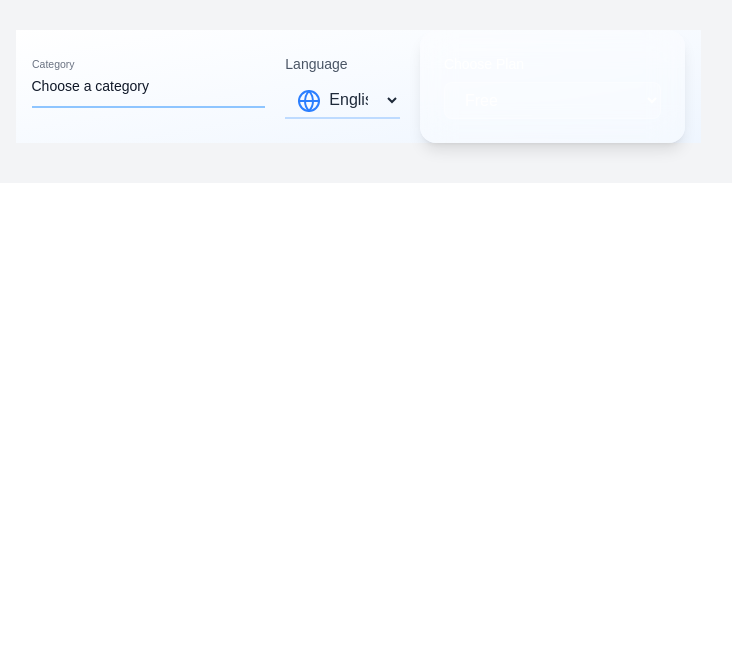
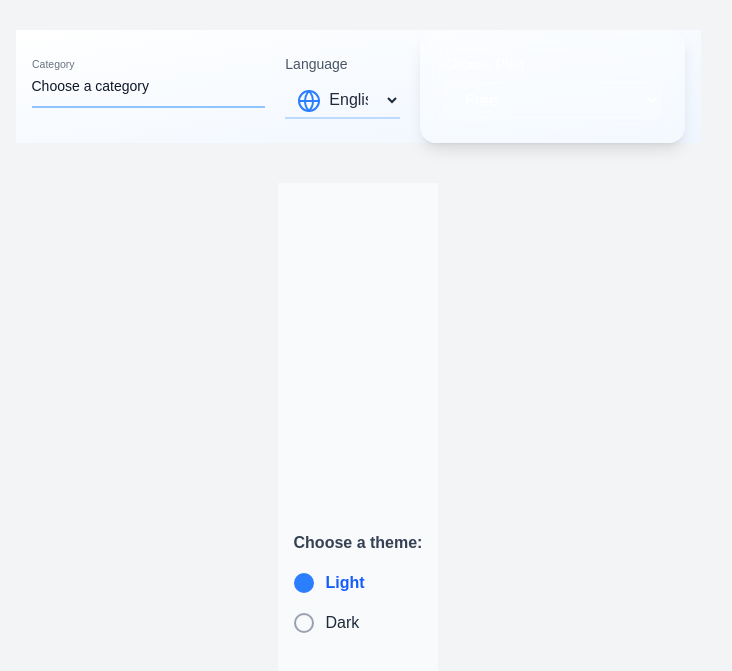
Before and after one commit to Prohor722/tailwind_compoenets, a Next.js app: page /input-field in a window 1280 px wide. Shown: the part 1432-2103 px from the top of the page, without its empty margins (282-1014 px from the left). Before the commit the page ends 1615 px from the top, so only its background shows below. Built offline with nearby package versions, Linux system fonts and the light colour scheme.

Commit message:
select button added

```diff
--- /dev/null
+++ b/app/components/radio-btn.tsx
@@ -0,0 +1,32 @@
+'use client';
+
+export default function RadioBtn() {
+  return (
+    <div className="min-h-screen flex items-center justify-center bg-slate-50 px-4">
+      <div className="space-y-4">
+        <p className="text-gray-700 font-semibold">Choose a theme:</p>
+        <label className="flex items-center gap-3 cursor-pointer">
+          <input
+            type="radio"
+            name="theme"
+            className="peer hidden"
+            value="light"
+            defaultChecked
+          />
+          <div className="w-5 h-5 rounded-full border-2 border-gray-400 peer-checked:border-blue-500 peer-checked:bg-blue-500 transition-all duration-300" />
+          <span className="text-gray-800 peer-checked:font-semibold peer-checked:text-blue-600">Light</span>
+        </label>
+        <label className="flex items-center gap-3 cursor-pointer">
+          <input
+            type="radio"
+            name="theme"
+            className="peer hidden"
+            value="dark"
+          />
+          <div className="w-5 h-5 rounded-full border-2 border-gray-400 peer-checked:border-purple-600 peer-checked:bg-purple-600 transition-all duration-300" />
+          <span className="text-gray-800 peer-checked:font-semibold peer-checked:text-purple-600">Dark</span>
+        </label>
+      </div>
+    </div>
+  );
+}
--- a/app/input-field/page.tsx
+++ b/app/input-field/page.tsx
@@ -3,6 +3,7 @@ import React, { useState } from "react";
 import { Mail, Lock, Eye, EyeOff, User } from "lucide-react";
 import ImageInput from "../components/image-input";
 import { SelectInput } from "../components/select-input";
+import RadioBtn from "../components/radio-btn";
 
 const InputField = () => {
   const [showPassword, setShowPassword] = useState(false);
@@ -154,6 +155,7 @@ const InputField = () => {
 
       <ImageInput />
       <SelectInput />
+      <RadioBtn />
     </div>
   );
 };
```
